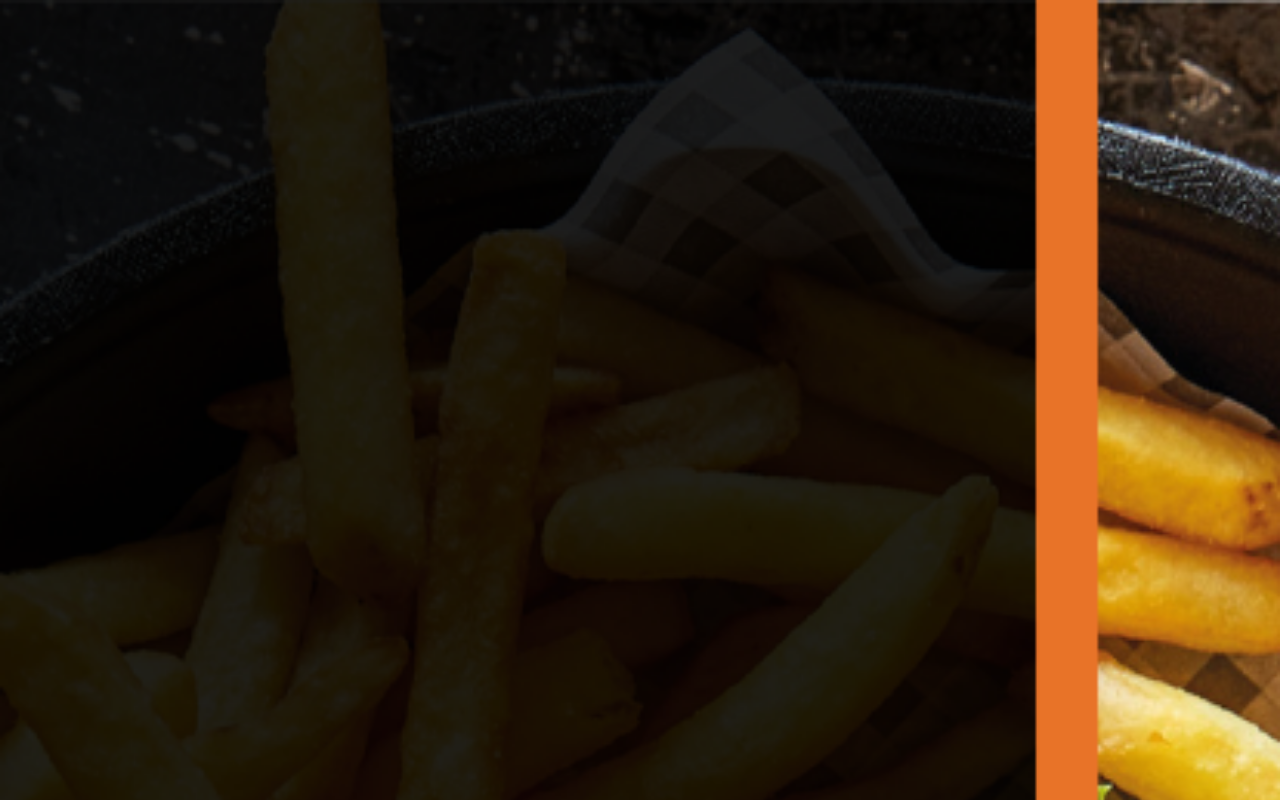
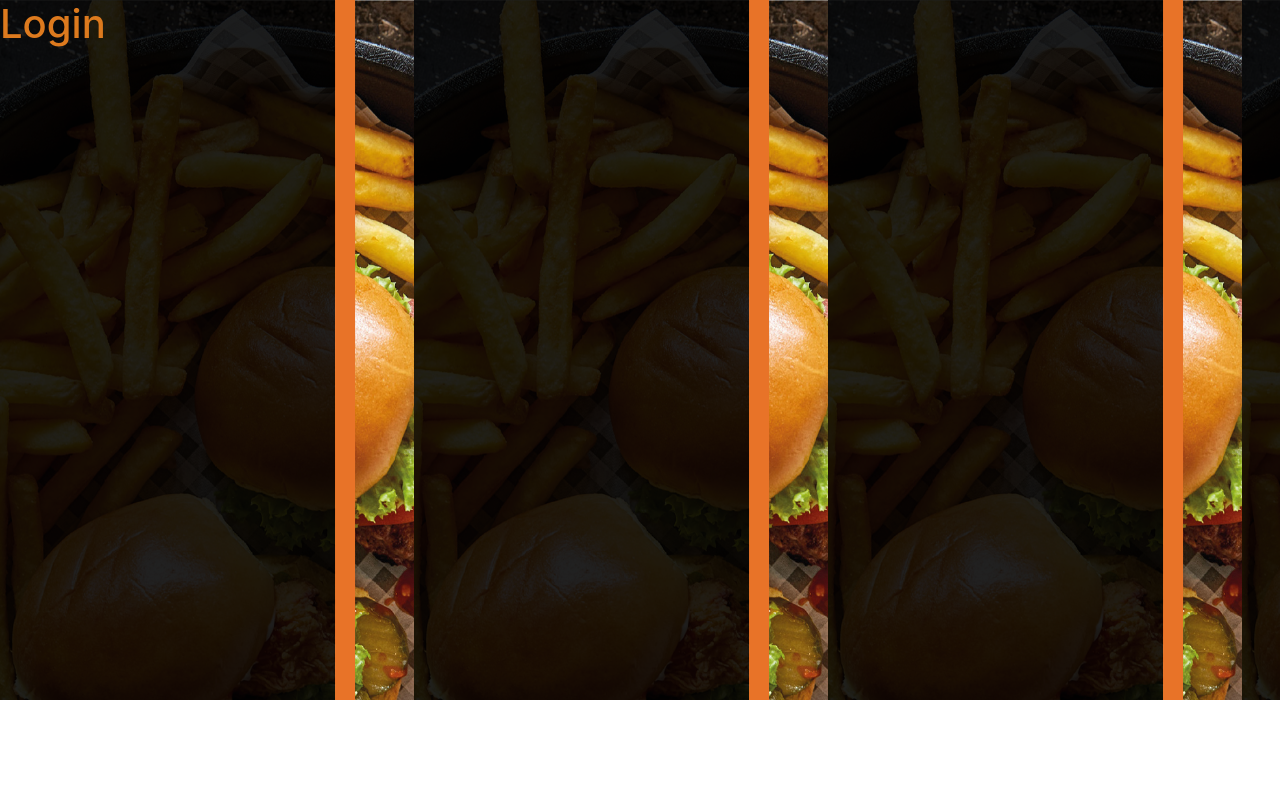
Before and after one commit to Laboratoria/BOG005-burger-queen-api-client, a React (Create React App) app: page / in a window 1280 px wide. Shown: the top 800 px of the page. Built offline with nearby package versions, Linux system fonts and the light colour scheme.

Commit message:
empezando a trabajar en el componente Login, colocamos imagen de fondo, enlzando el CSS y titulo

```diff
--- a/package.json
+++ b/package.json
@@ -6,7 +6,9 @@
     "@testing-library/jest-dom": "^5.16.5",
     "@testing-library/react": "^13.4.0",
     "@testing-library/user-event": "^13.5.0",
+    "bootstrap": "^5.2.3",
     "react": "^18.2.0",
+    "react-bootstrap": "^2.6.0",
     "react-dom": "^18.2.0",
     "react-router-dom": "^6.4.3",
     "react-scripts": "5.0.1",
--- a/src/routes/Login.css
+++ b/src/routes/Login.css
@@ -1,3 +1,14 @@
 .background-img{
     width: 100vw;
 }
+
+
+.login{
+    background-image: url(../img/IMG-BACKGROUND.png);
+    height: 700px;
+
+}
+
+.login .login_title{
+    color: #dd7a1e;
+}
--- a/src/routes/login.jsx
+++ b/src/routes/login.jsx
@@ -1,9 +1,11 @@
 import background from "../img/IMG-BACKGROUND.png";
-import "./Login.css"
-export function Login(){
-    return(
-        <body  className="login">
-              <img src={background} className="background-img" alt="logo"  />
-      </body>
-    )
+import "./Login.css";
+export function Login() {
+  return (
+    <main>
+      <div className="login">
+        <h1 className="login_title">Login</h1>
+      </div>
+    </main>
+  );
 }
```
Also changed, not shown: 1 other file (tests, documents, lock files or other folders).
